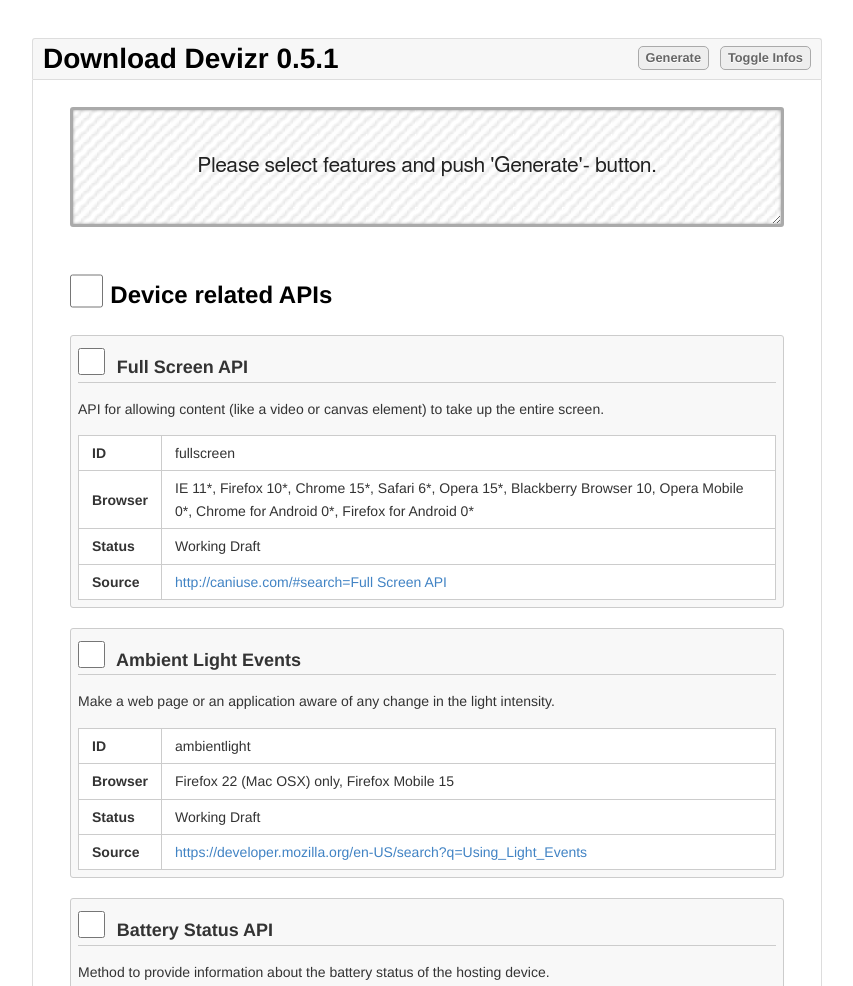
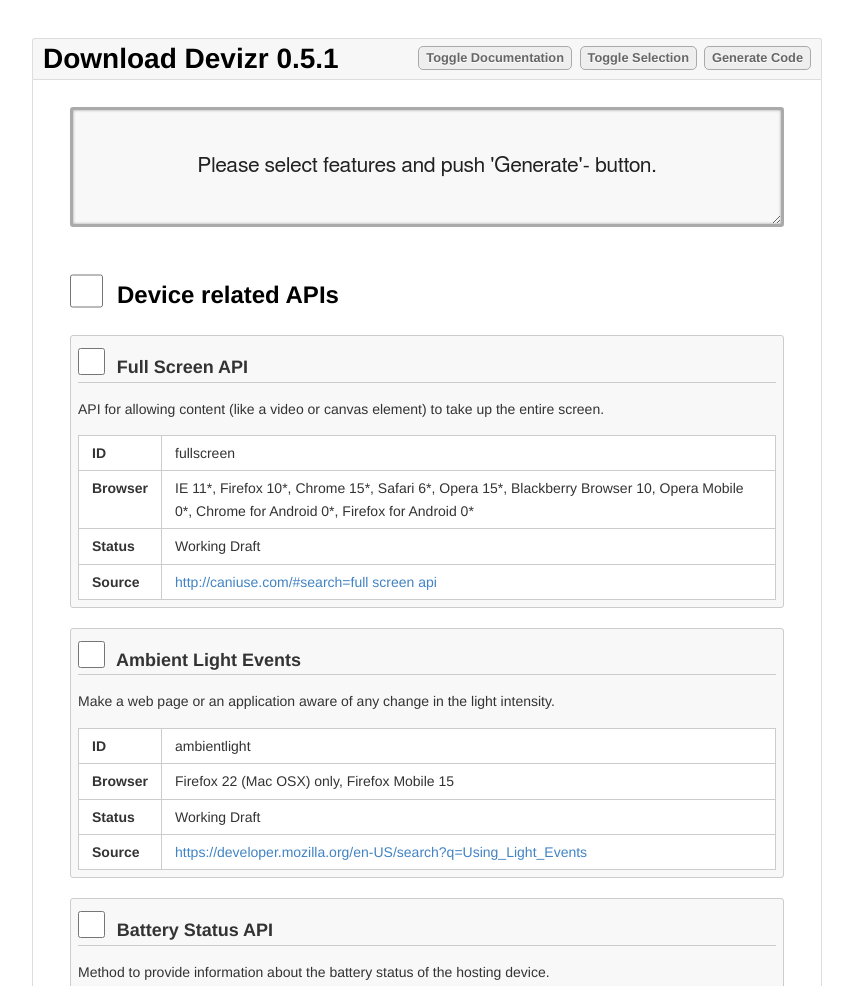
Before and after one commit to devizr/devizr, a website: page www/index.htm in a window 1280 px wide. Shown: the top 986 px of the page, without its empty margins (213-1066 px from the left). Drawn offline with Linux system fonts and the light colour scheme.

Commit message:
refactoring documentation/custom build

```diff
--- a/www/assets/javascripts/app.js
+++ b/www/assets/javascripts/app.js
@@ -1,7 +1,7 @@
 /* jshint browser:true */
 /* global UglifyJS:true */
 
-var app, pkg, inputs, code, features_array, textarea, article, customFeatures, features;
+var app, pkg, inputs, code, features_array, textarea, customFeatures, features;
 
 function getTextFile(src, callback) {
   var http = new XMLHttpRequest();
@@ -23,11 +23,28 @@
 }
 
 function toggleFeatureInfos() {
-  article = document.querySelector('article');
+  var article = document.querySelector('article');
   if(article.className === "collapse") {
     article.className = "expand";
   } else {
     article.className = "collapse";
+  }
+}
+
+function toggleFeatureSelection() {
+  var section = document.querySelector('section');
+  var checkboxes = document.querySelectorAll('input[value][type="checkbox"]');
+	var i;
+  if(section.className === "allselect") {
+    for(i = 0; i < checkboxes.length; i++) {
+      checkboxes[i].checked = false;
+    }
+    section.className = "noselect";
+  } else {
+    for(i = 0; i < checkboxes.length; i++) {
+      checkboxes[i].checked = true;
+    }
+    section.className = "allselect";
   }
 }
 
@@ -198,10 +215,11 @@
       header = header.replace(/\*|\//g, '').trim();
       headerId = header.replace(/ /g, '').toLowerCase();
 
-      html += '<h2>';
-      html += '<input type="checkbox" class="group" id="' + headerId + '" value="' + headerId + '">';
-      html += '<label for="' + headerId + '">' + header + '</label>';
-      html += '</h2>';
+      html += '' +
+      '<h2>' + '\n' +
+      '<input type="checkbox" class="group" id="' + headerId + '" value="' + headerId + '">' + '\n' +
+      '<label for="' + headerId + '">' + header + '</label>' + '\n' +
+      '</h2>';
 
       lines = content.trim().split('\n');
 
@@ -215,9 +233,10 @@
           if(infos[name]) {
             var source = infos[name].source || '';
             if(!!~source.indexOf('caniuse')) {
+              var title = infos[name].title.replace(/ & |\(basic support\)/g, '').toLowerCase();
               source = '<a href="http://caniuse.com/#search=' +
-                infos[name].title + '">http://caniuse.com/#search=' +
-                infos[name].title + '</a>';
+                title + '">http://caniuse.com/#search=' +
+                title + '</a>';
             } else if(!!~source.indexOf('MDN')) {
               source = source.replace(/MDN| /g, '');
               source = '<a href="https://developer.mozilla.org/en-US/search?q=' +
@@ -232,10 +251,21 @@
             '</h3>' + '\n' +
             '<p>' + infos[name].description + '</p>' + '\n' +
             '<table>' + '\n' +
-              '<tr><td><b>ID</b></td><td class="content">' + name + '</td></tr>' + '\n' +
-              '<tr><td><b>Browser</b></td><td class="content">' + infos[name].support + '</td></tr>' + '\n' +
-              '<tr><td><b>Status</b></td><td class="content">' + infos[name].status + '</td></tr>' + '\n' +
-              '<tr><td><b>Source</b></td><td class="content">' + source + '</td></tr>' + '\n' +
+            '<tr><td><b>ID</b></td><td class="content">' + name + '</td></tr>' + '\n';
+
+            var support = infos[name].support;
+            if(support && support !== '' && support !== '?' && support !== 'none') {
+              html += '<tr><td><b>Browser</b></td><td class="content">' + support + '</td></tr>' + '\n';
+            }
+            var status = infos[name].status;
+            if(status && status !== '' && status !== '?' && status !== 'none') {
+              html += '<tr><td><b>Status</b></td><td class="content">' + status + '</td></tr>' + '\n';
+            }
+            if(source && source !== '' && source !== '?' && source !== 'none') {
+              html += '<tr><td><b>Source</b></td><td class="content">' + source + '</td></tr>' + '\n';
+            }
+
+            html += '' +
             '</table>' + '\n' +
             '</div>';
           }
@@ -248,7 +278,9 @@
 
     });
 
-    document.querySelector('a#toggle').addEventListener('click', toggleFeatureInfos, false);
+    document.querySelector('a#toggle-infos').addEventListener('click', toggleFeatureInfos, false);
+
+    document.querySelector('a#toggle-selection').addEventListener('click', toggleFeatureSelection, false);
 
     document.querySelector('a#generate').addEventListener('click', generateCode, false);
 
--- a/www/assets/stylesheets/style.css
+++ b/www/assets/stylesheets/style.css
@@ -24,8 +24,7 @@
     border-bottom-right-radius: 3px;
     padding: 0px 30px;
 }
-a#toggle,
-a#generate {
+nav a {
   position: absolute;
   top: 7px;
   cursor: pointer;
@@ -37,15 +36,18 @@
   color: #666;
   font-size: 0.8em;
 }
-a#toggle:active,
-a#generate:active {
+nav a:active {
   background: #ddd;
 }
-a#toggle {
-  right: 10px;
+
+a#toggle-infos {
+  right: 249px;
+}
+a#toggle-selection {
+  right: 124px;
 }
 a#generate {
-  right: 112px;
+  right: 10px;
 }
 
 div.info-wrapper {
@@ -79,6 +81,7 @@
   margin: 0;
   border-radius: 0;
   border: none;
+	padding: 0;
 }
 .collapse section div:not(.name){
   padding: 2px 7px 0;
@@ -88,6 +91,10 @@
   top: 1px;
   margin: 0;
   padding: 0;
+}
+
+.collapse label:hover {
+  color: darkblue;
 }
 
 .collapse table,
@@ -126,7 +133,8 @@
   border: 3px solid #aaa;
   padding: 10px 8px;
   font-family: "proxima-nova-1","proxima-nova-2", Helmet, Freesans, sans-serif !important;
-  background-image: url(../images/bg_stripes.jpg);
+  background-color: #f8f8f8;
+  /*background-image: url(../images/bg_stripes.jpg);*/
   background-repeat: repeat;
   border-radius: 3px;
   box-shadow: inset 0 0 3px #999;
@@ -139,7 +147,7 @@
 }
 
 div textarea.normal {
-  color: #036;
+  color: #999;
   text-align:left;
   padding: 10px 8px;
   font-size: 1.1em;
@@ -334,6 +342,7 @@
 table tr td {
   border: 1px solid #cccccc;
   text-align: left;
+  vertical-align: top;
   margin: 0;
   padding: 6px 13px;
 }
--- a/www/index.htm
+++ b/www/index.htm
@@ -6,13 +6,14 @@
   <link rel="stylesheet" href="assets/stylesheets/style.css"/>
 </head>
 <body>
-  <section>
+  <section class="noselect">
     <nav>
       <header>
         <h1>Download Devizr <span/></h1>
       </header>
-      <a id="generate" >Generate</a>
-      <a id="toggle">Toggle Infos</a>
+      <a id="toggle-selection">Toggle Selection</a>
+      <a id="toggle-infos">Toggle Documentation</a>
+      <a id="generate" >Generate Code</a>
     </nav>
     <article class="expand">
       <div>
```
Lines whose indentation alone changed are shown as unchanged.
